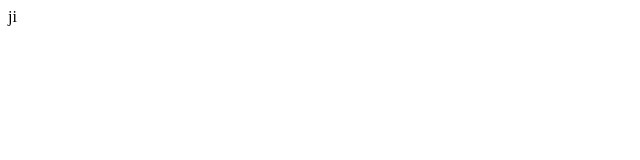
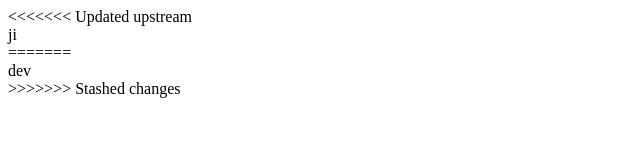
Before and after one commit to quantum-zone/test02, a plain HTML site: page index.html in a window 1280 px wide. Shown: the whole page, without its empty margins (0-640 px from the left). Drawn offline with Linux system fonts and the light colour scheme.

Commit message:
bug xiufu

```diff
--- a/index.html
+++ b/index.html
@@ -7,6 +7,10 @@
     <title>Document</title>
 </head>
 <body>
+<<<<<<< Updated upstream
     <div>ji</div>
+=======
+    <div>dev</div>
+>>>>>>> Stashed changes
 </body>
 </html>
```
